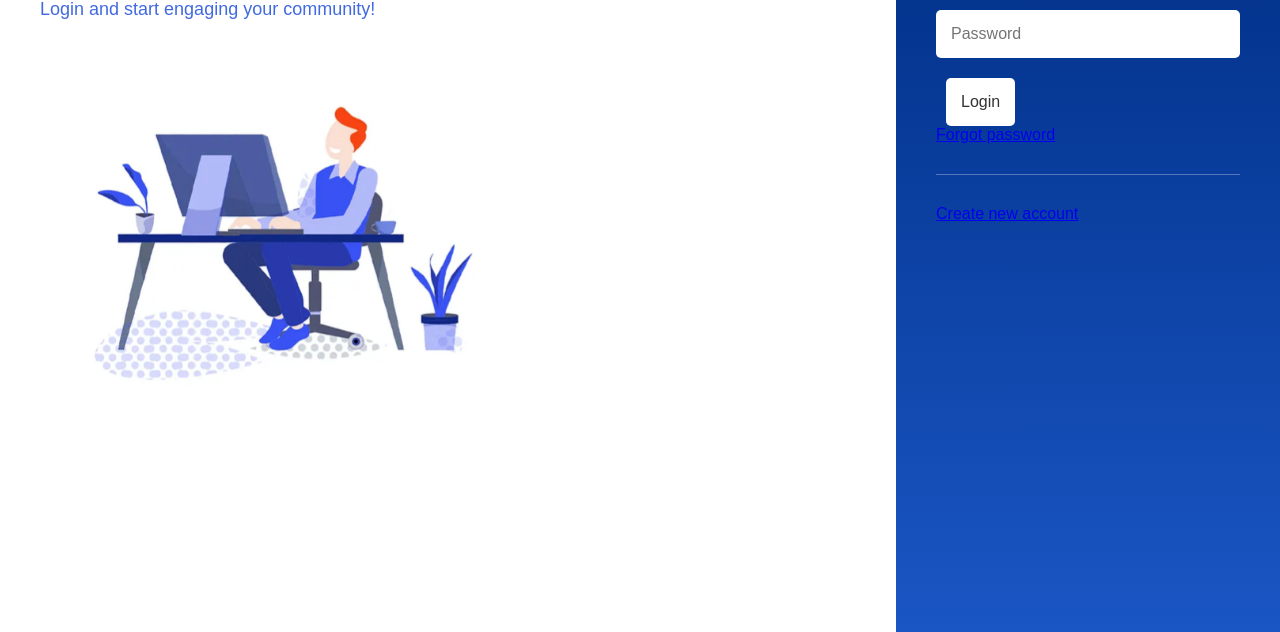
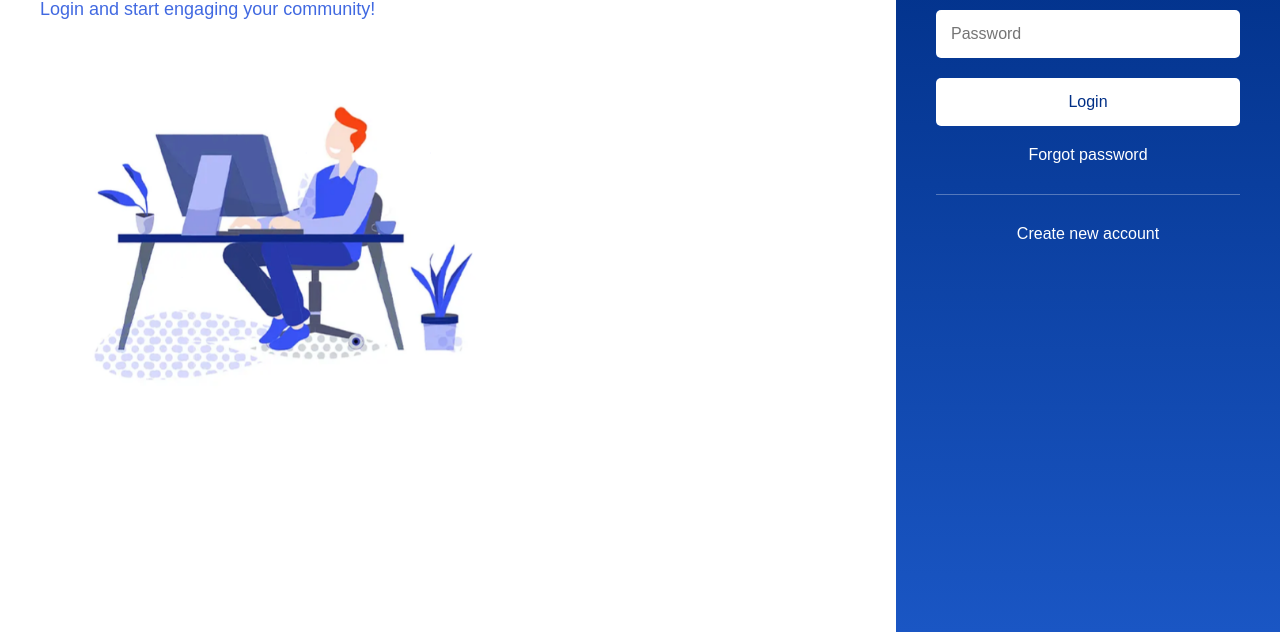
Before and after one commit to Kerry12342/Pre-Med-Course-Planning, a website: page Login_Page/login_page.html in a window 1280 px wide. Shown: the part 168-800 px from the top of the page. Drawn offline with Linux system fonts and the light colour scheme.

Commit message:
Update styles.css so match new format

```diff
--- a/Login_Page/styles.css
+++ b/Login_Page/styles.css
@@ -116,7 +116,8 @@
 
 .login-actions {
     display: flex;
-    justify-content: space-between;
+    justify-content: center;
+    width: 100%;
     margin-bottom: 30px;
 }
 
@@ -133,16 +134,23 @@
 }
 
 .login-button {
+    width: 100%;
     padding: 15px;
     background-color: white;
-    color: #333;
+    color: #002f86;
     border: none;
     border-radius: 5px;
     font-size: 16px;
     font-weight: normal;
     cursor: pointer;
-    flex: 1;
-    margin-left: 10px;
+    display: block;
+    margin: 0 auto;
+}
+
+.login-button-container {
+    width: 100%;
+    margin-bottom: 20px;
+    text-align: center;
 }
 
 .divider {
@@ -169,3 +177,18 @@
         width: 100% !important;
     }
 }
+
+.links-container {
+    text-align: center;
+    margin-bottom: 15px;
+}
+
+.form-link {
+    color: white;
+    text-decoration: none;
+    font-size: 16px;
+}
+
+.form-link:hover {
+    text-decoration: underline;
+}
```
